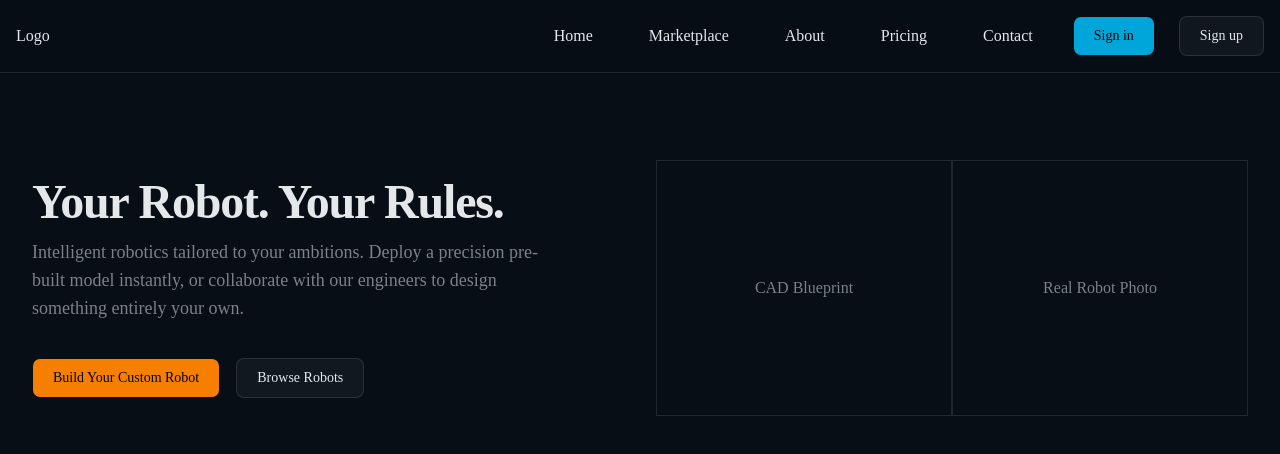
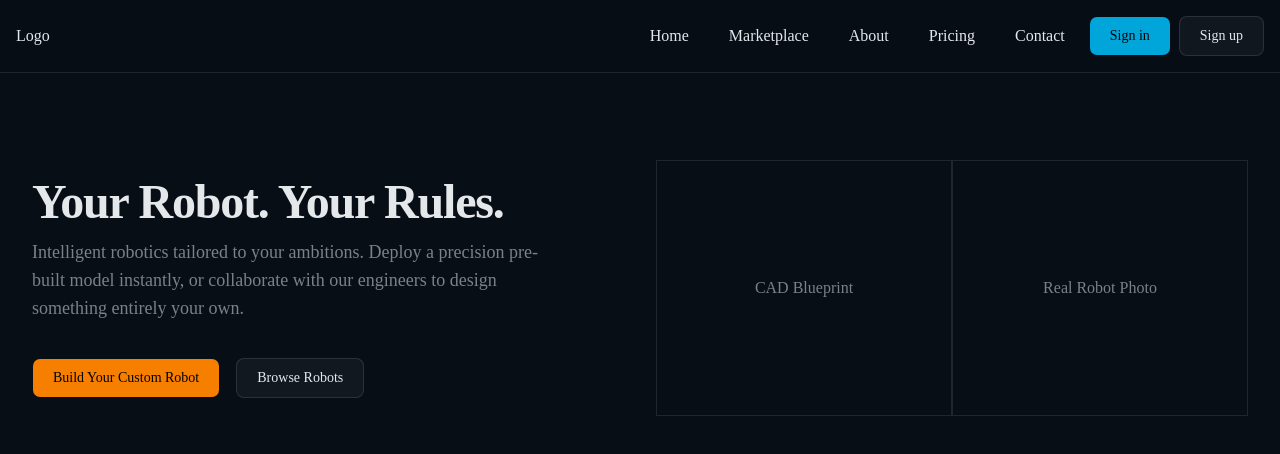
Before and after one commit to Shanxu-techie/robot-marketplace, a Next.js app: page / in a window 1280 px wide. Shown: the top 454 px of the page. Built offline with nearby package versions, Linux system fonts and the light colour scheme.

Commit message:
fix: gap between navlinks decreased

```diff
--- a/src/components/navbar.tsx
+++ b/src/components/navbar.tsx
@@ -11,7 +11,7 @@
     <nav className="fixed top-0 left-0 right-0 z-50 bg-background/80 backdrop-blur-md border-b border-border p-4">
       <div className="flex justify-between items-center">
         <div>Logo</div>
-        <div className="hidden md:flex items-center gap-6">
+        <div className="hidden md:flex items-center gap-2">
           <a
             href="#"
             title="Home"
@@ -71,7 +71,7 @@
       </div>
 
       <div className={`${mobileMenuOpen ? 'block' : 'hidden'} md:hidden mt-4`}>
-        <ul className="flex flex-col gap-3">
+        <ul className="flex flex-col gap-2">
           <li>
             <a
               href="#"
```
